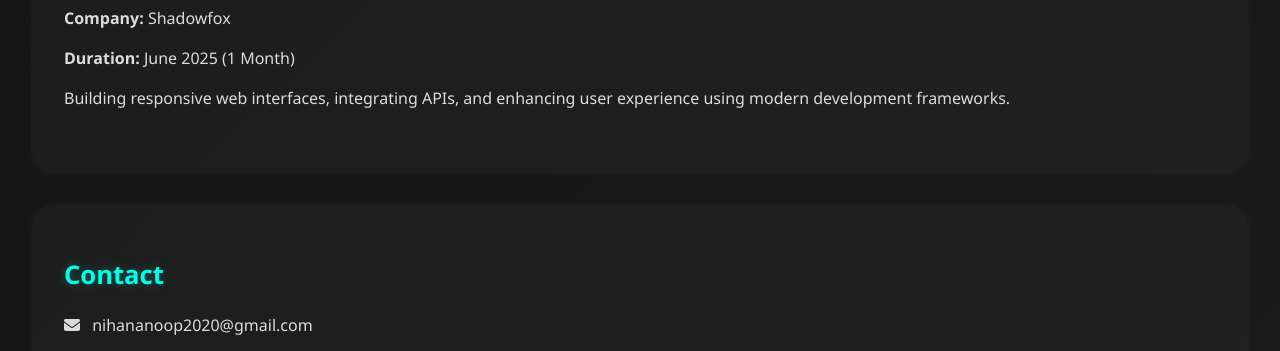
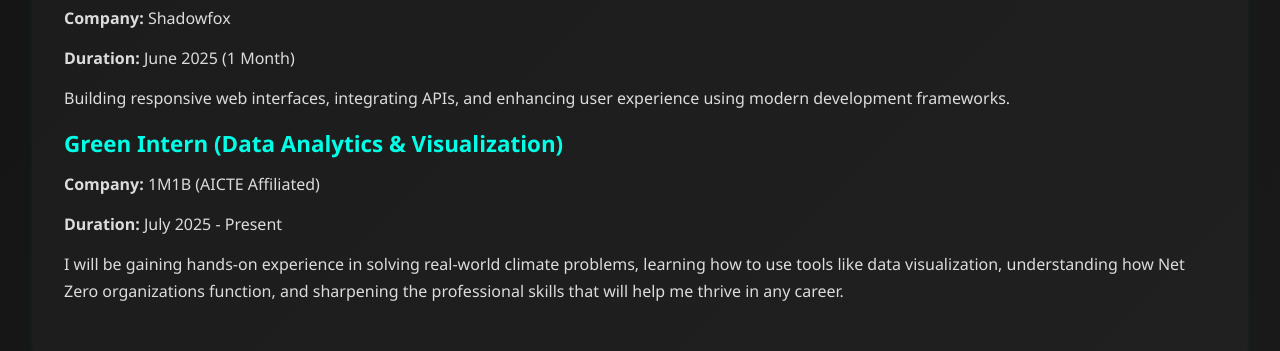
Before and after one commit to nihan-98716/portfolio1.github.io, a plain HTML site: page index.html in a window 1280 px wide. Shown: the part 2561-2912 px from the top of the page. Drawn offline with Linux system fonts and the light colour scheme.

Commit message:
Update index.html

```diff
--- a/index.html
+++ b/index.html
@@ -215,6 +215,12 @@
         <p>
           Building responsive web interfaces, integrating APIs, and enhancing user experience using modern development frameworks.
         </p>
+
+        <h3>Green Intern (Data Analytics & Visualization)</h3>
+        <p><strong>Company:</strong> 1M1B (AICTE Affiliated)</p>
+        <p><strong>Duration:</strong> July 2025 - Present</p>
+        <p>
+        I will be gaining hands-on experience in solving real-world climate problems, learning how to use tools like data visualization, understanding how Net Zero organizations function, and sharpening the professional skills that will help me thrive in any career.        </p>
       </div>
     </section>
 
```
